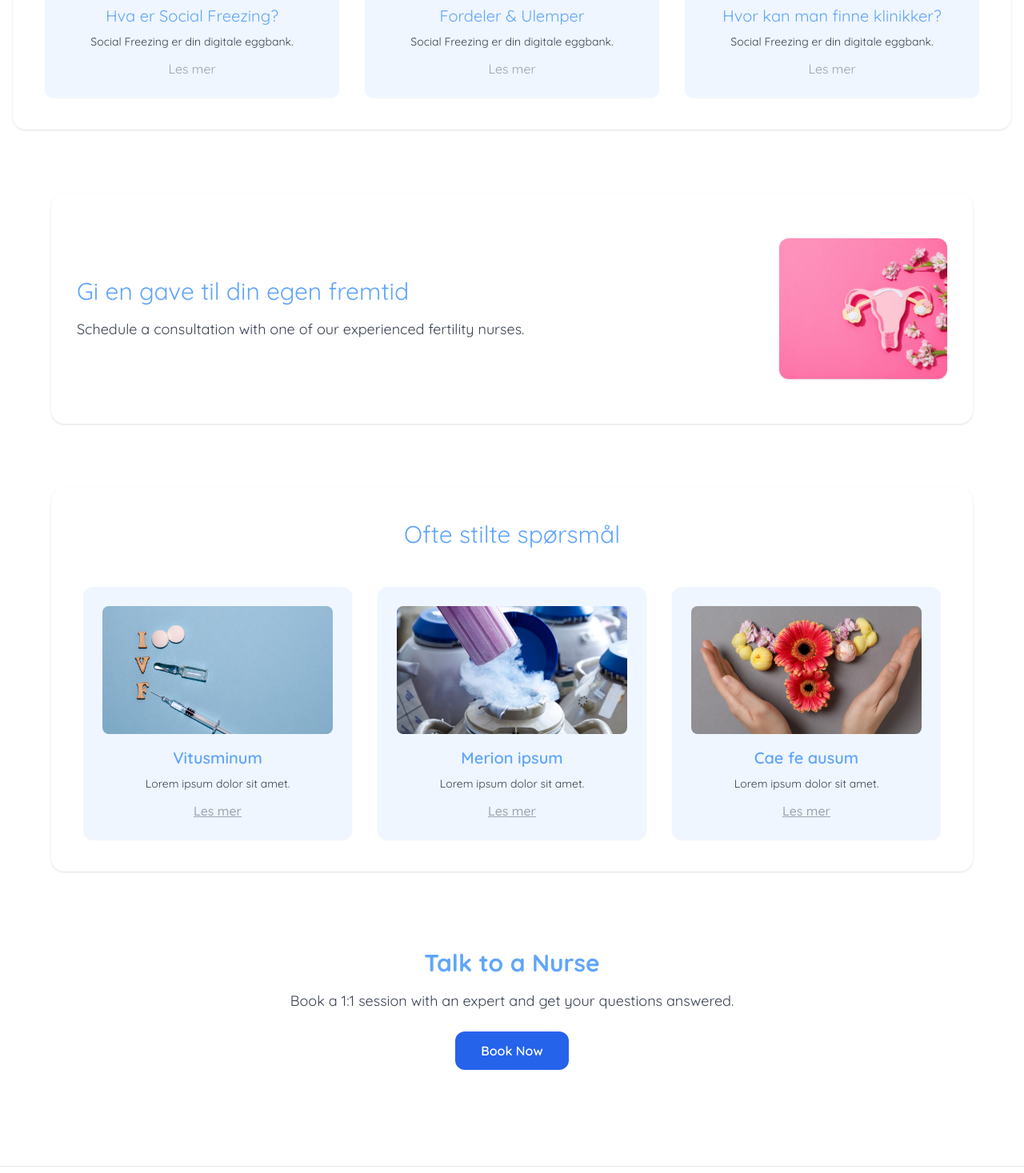
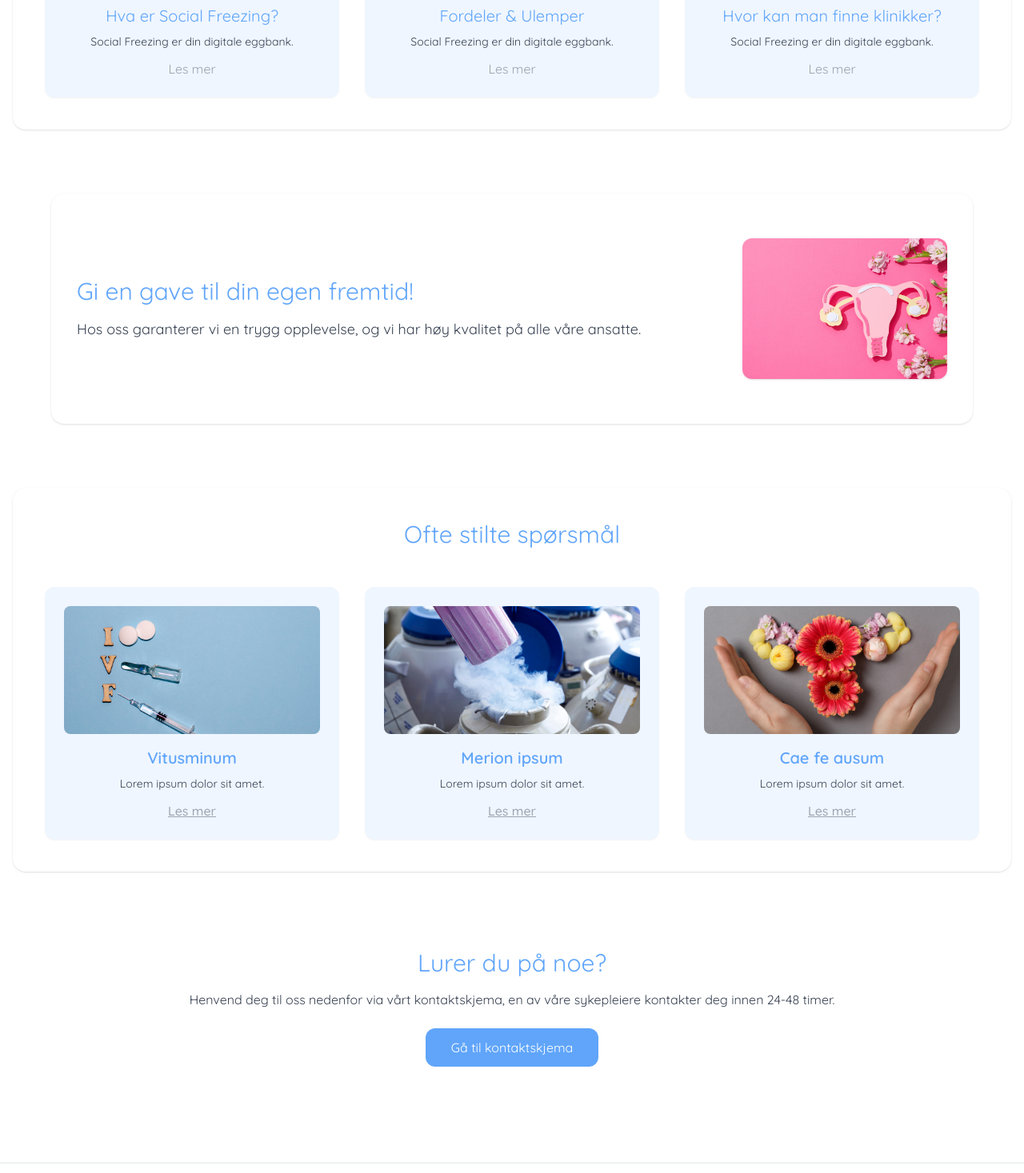
Before and after one commit to mwickmann/social-freezing, a Next.js app: page / in a window 1280 px wide. Shown: the part 1330-2797 px from the top of the page at 80% size. Built offline with nearby package versions, Linux system fonts and the light colour scheme.

Commit message:
changed text

```diff
--- a/app/info/page.tsx
+++ b/app/info/page.tsx
@@ -2,9 +2,9 @@ import Link from 'next/link';
 
 export default function SocialFreezingPage() {
   return (
-    <main className="min-h-screen bg-[#e6f0fa] text-[#1a237e] px-4 py-10">
+    <main className="min-h-screen bg-[#e6f0fa] text-gray-700 px-4 py-10">
       <div className="max-w-3xl mx-auto bg-white rounded-xl shadow-md p-8">
-        <h1 className="text-3xl font-semibold mb-6">Hva er Social Freezing?</h1>
+        <h1 className="text-3xl font-semibold mb-6 text-blue-400">Hva er Social Freezing?</h1>
         <p className="text-lg mb-4">
           Social Freezing, eller sosial nedfrysing av egg, er en metode hvor kvinner kan fryse ned eggene sine for senere bruk – uten medisinsk grunn.
           Dette gir større frihet til å bestemme når man ønsker barn.
@@ -12,7 +12,7 @@ export default function SocialFreezingPage() {
         <p className="text-lg mb-6">
           I Norge ble dette tillatt i 2020, og det blir stadig vanligere. Det innebærer hormonsprøyter, egguthenting og nedfrysning av modne egg.
         </p>
-        <Link href="/" className="text-blue-600 hover:underline">
+        <Link href="/" className="text-blue-400 hover:underline">
           ← Tilbake til forsiden
         </Link>
       </div>
--- a/app/page.tsx
+++ b/app/page.tsx
@@ -2,6 +2,8 @@
 
 import Link from 'next/link'
 import 'react-responsive-carousel/lib/styles/carousel.min.css'
+import Image from 'next/image'
+
 
 export default function HomePage() {
   return (
@@ -9,11 +11,15 @@ export default function HomePage() {
 <section className="relative max-w-7xl mx-auto mb-20 px-6 py-10">
   {/* Bilde i bakgrunnen */}
   <div className="relative h-[600px] md:h-[700px] w-full rounded-xl overflow-hidden shadow-lg">
-    <img
+   <Image
   src="/images/10.png"
   alt="Eggfrysning illustrasjon"
-      className="absolute inset-0 w-full h-full object-cover"
+  fill
+  priority
+  className="object-cover"
+  sizes="100vw"
 />
+
 
 {/* Tekst over bildet */}
 <div className="absolute inset-0 flex flex-col justify-start items-start px-8 md:px-16 pt-30 md:pt-80">
@@ -47,11 +53,16 @@ export default function HomePage() {
         href={item.href}
         className="block bg-blue-50 p-6 rounded-xl text-center shadow-sm hover:shadow-md transition"
       >
-        <img
+        <div className="relative w-full h-52 mb-4">
+  <Image
     src={item.image}
     alt={item.title}
-          className="mx-auto w-full h-52 object-cover rounded-lg mb-4"
+    fill
+    className="object-cover rounded-lg"
+    sizes="(max-width: 768px) 100vw, 33vw"
   />
+</div>
+
         <h3 className="text-xl mb-2">{item.title}</h3>
         <p className="text-sm text-gray-700 mb-3">Social Freezing er din digitale eggbank.</p>
         <span className="text-gray-400">Les mer</span>
@@ -66,21 +77,25 @@ export default function HomePage() {
       <section className="bg-white py-14 px-8 mb-20 rounded-2xl max-w-6xl mx-auto shadow">
         <div className="flex flex-col md:flex-row items-center justify-between gap-10">
           <div className="md:w-2/3">
-            <h2 className="text-3xl mb-4">Gi en gave til din egen fremtid</h2>
+            <h2 className="text-3xl mb-4">Gi en gave til din egen fremtid!</h2>
             <p className="text-gray-700 text-lg">
-              Schedule a consultation with one of our experienced fertility nurses.
+              Hos oss garanterer vi en trygg opplevelse, og vi har høy kvalitet på alle våre ansatte.
             </p>
           </div>
-          <img
+          <div className="relative h-44 w-64">
+  <Image
     src="/images/4.png"
     alt="Gift choice"
-            className="h-44 w-auto rounded-xl object-cover shadow"
+    fill
+    className="rounded-xl object-cover shadow"
   />
+</div>
+
         </div>
       </section>
 
       {/* Most Common Questions */}
-      <section className="max-w-6xl mx-auto mb-20 bg-white p-10 rounded-2xl shadow">
+      <section className="max-w-7xl mx-auto mb-20 bg-white p-10 rounded-2xl shadow">
         <h2 className="text-3xl text-center mb-12">Ofte stilte spørsmål</h2>
         <div className="grid grid-cols-1 sm:grid-cols-2 md:grid-cols-3 gap-8">
           {[
@@ -104,15 +119,15 @@ export default function HomePage() {
 
       {/* CTA Footer */}
       <section className="text-center mt-24">
-        <h2 className="text-3xl font-bold mb-4">Talk to a Nurse</h2>
-        <p className="text-gray-700 text-lg mb-6">
-          Book a 1:1 session with an expert and get your questions answered.
+        <h2 className="text-3xl mb-4">Lurer du på noe?</h2>
+        <p className="text-gray-700 text-m mb-6">
+          Henvend deg til oss nedenfor via vårt kontaktskjema, en av våre sykepleiere kontakter deg innen 24-48 timer.
         </p>
         <Link
           href="/contact"
-          className="inline-block bg-blue-600 text-white px-8 py-3 rounded-xl font-semibold hover:bg-blue-700 transition"
+          className="inline-block bg-blue-400 text-white px-8 py-3 rounded-xl hover:bg-blue-700 transition"
         >
-          Book Now
+          Gå til kontaktskjema
         </Link>
       </section>
     </main>
--- a/app/pros/page.tsx
+++ b/app/pros/page.tsx
@@ -2,7 +2,7 @@ import Link from 'next/link';
 
 export default function ProsPage() {
   return (
-    <main className="min-h-screen bg-[#e6f0fa] text-[#1a237e] px-4 py-10">
+    <main className="min-h-screen bg-[#e6f0fa] text-blue-400 px-4 py-10">
       <section className="max-w-4xl mx-auto bg-white p-10 rounded-2xl shadow">
         <h1 className="text-3xl text-center mb-10">Hva er fordelene?</h1>
 
@@ -59,7 +59,7 @@ export default function ProsPage() {
         </div>
 
         <div className="mt-10 text-center">
-          <Link href="/" className="text-blue-600 hover:underline">
+          <Link href="/" className="text-blue-400 hover:underline">
             ← Tilbake til forsiden
           </Link>
         </div>
```
Lines whose indentation alone changed are shown as unchanged.
